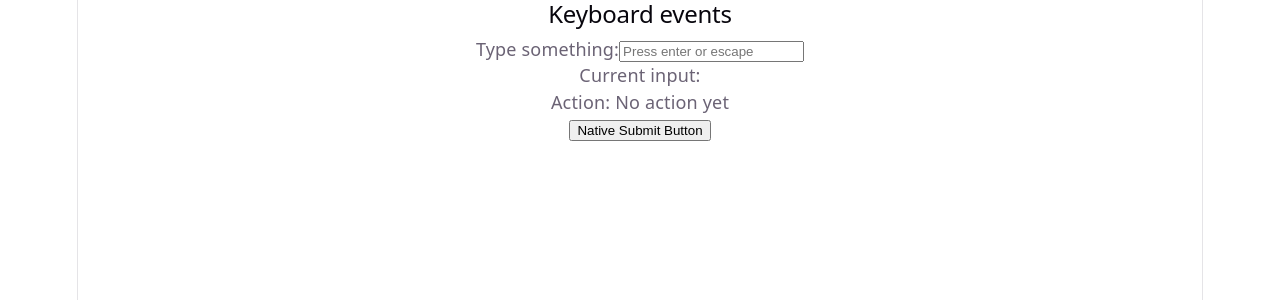
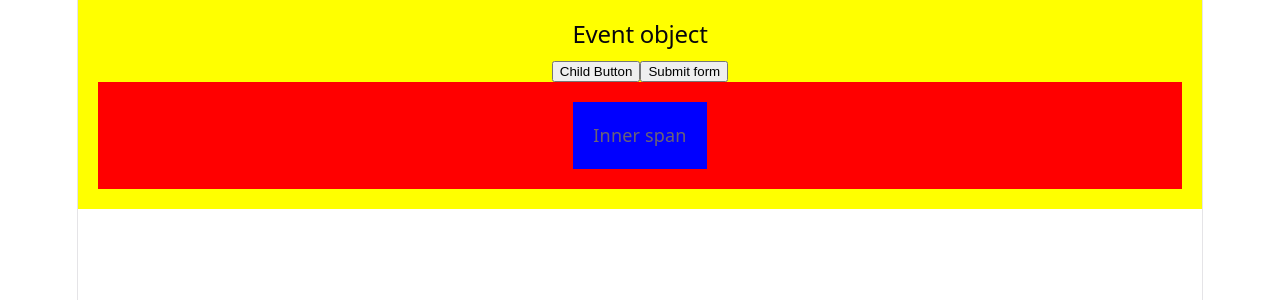
Before and after one commit to rajeshwaribc09/MERN_Stu_FebMay26Mys, a React (Vite) app in the folder W10/D3/my-event-app/: page / in a window 1280 px wide. Shown: the top 300 px of the page. Built offline with nearby package versions, Linux system fonts and the light colour scheme.

Commit message:
Stop event propagation

```diff
--- a/W10/D3/my-event-app/src/App.jsx
+++ b/W10/D3/my-event-app/src/App.jsx
@@ -6,6 +6,7 @@ import { UseCallbackEvents } from './components/P5';
 import { EventDelegation } from './components/P6';
 import { ControlledComponent } from './components/P7';
 import { KeyboardEvent } from './components/P8';
+import { EventObj } from './components/P9';
 
 function App() {
    return (
@@ -16,7 +17,8 @@ function App() {
       {/* <UseCallbackEvents/> */}
       {/* <EventDelegation/> */}
       {/* <ControlledComponent/> */}
-      <KeyboardEvent/>
+      {/* <KeyboardEvent/> */}
+      <EventObj/>
     </>
   )
 }
--- /dev/null
+++ b/W10/D3/my-event-app/src/components/P9.jsx
@@ -0,0 +1,38 @@
+// Stop event propagation
+// event.stopPropagation();
+    // -stops the event from bubbling to the parent elements
+    // -useful when child and parent both have event handlers
+export function EventObj() {
+    const handleParentClick = (event) => {
+        alert(`Parent clicked
+            target:${event.target.tagName}
+            currentTarget:${event.currentTarget.tagName}`);
+    };
+    const handleChildClick = (event) => {
+        event.stopPropagation();
+        alert(`Child clicked (propogation stopped)
+            target:${event.target.tagName}
+            currentTarget:${event.currentTarget.tagName}`);
+    };
+    //from submit handler
+    const handleSubmit = (event) => {
+        event.preventDefault();
+        alert("Form submitted safely by preventing default refresh")
+    };
+    const handleBoxClick = (event) => {
+        alert(`Box clicked
+            target:${event.target.tagName}
+            currentTarget:${event.currentTarget.tagName}`);
+    };
+    return(
+        <section onClick={handleParentClick}
+        style={{padding:'20px',backgroundColor:'yellow'}}>
+            <h2>Event object</h2>
+            <button onClick={handleChildClick}>Child Button</button>
+            <button onClick={handleSubmit}>Submit form</button>
+            <div onClick={handleBoxClick} style={{padding:'20px',backgroundColor:'red'}}>
+                <span style={{padding:'20px',backgroundColor:'blue',display:'inline-block'}}>Inner span</span>
+            </div>
+        </section>
+    )
+}
```
